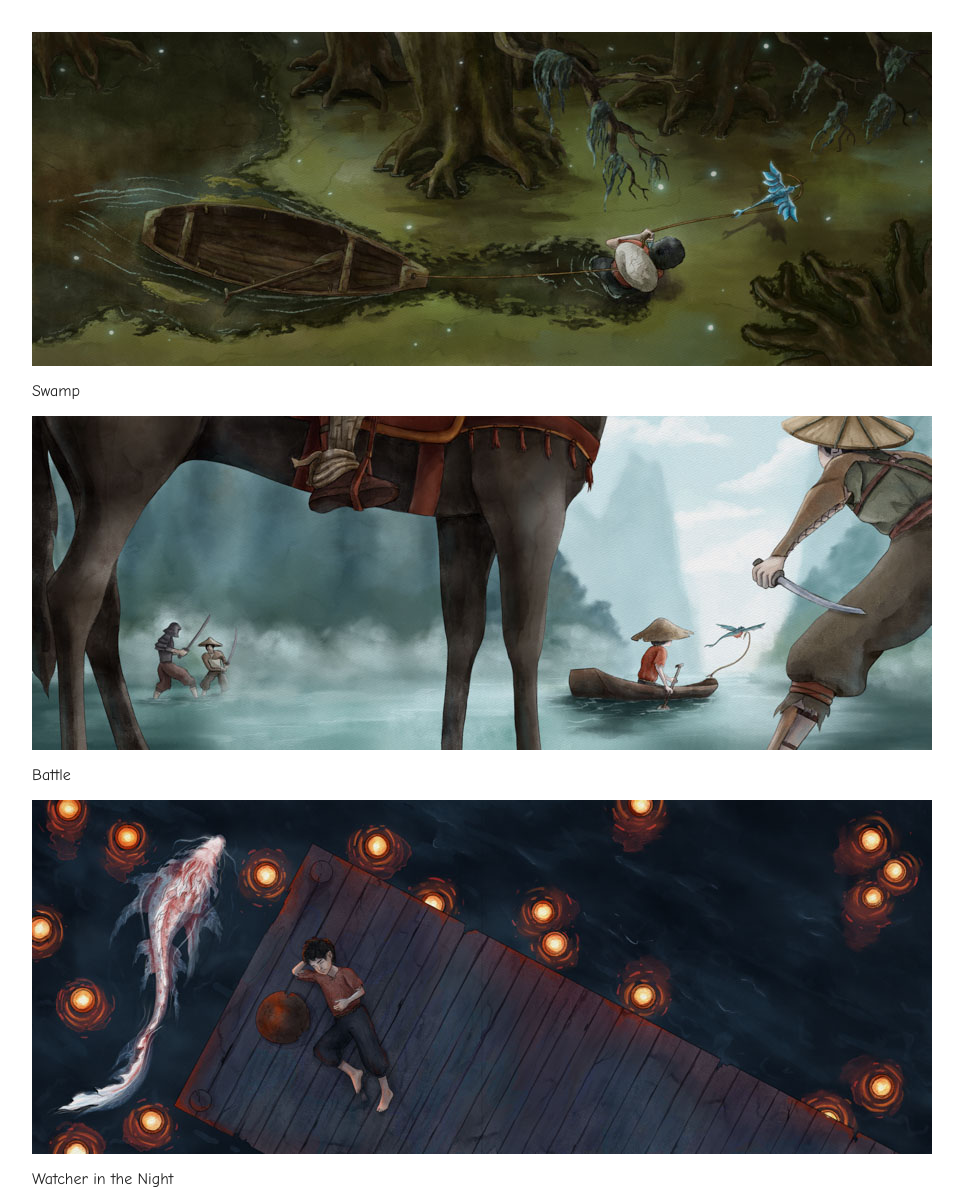
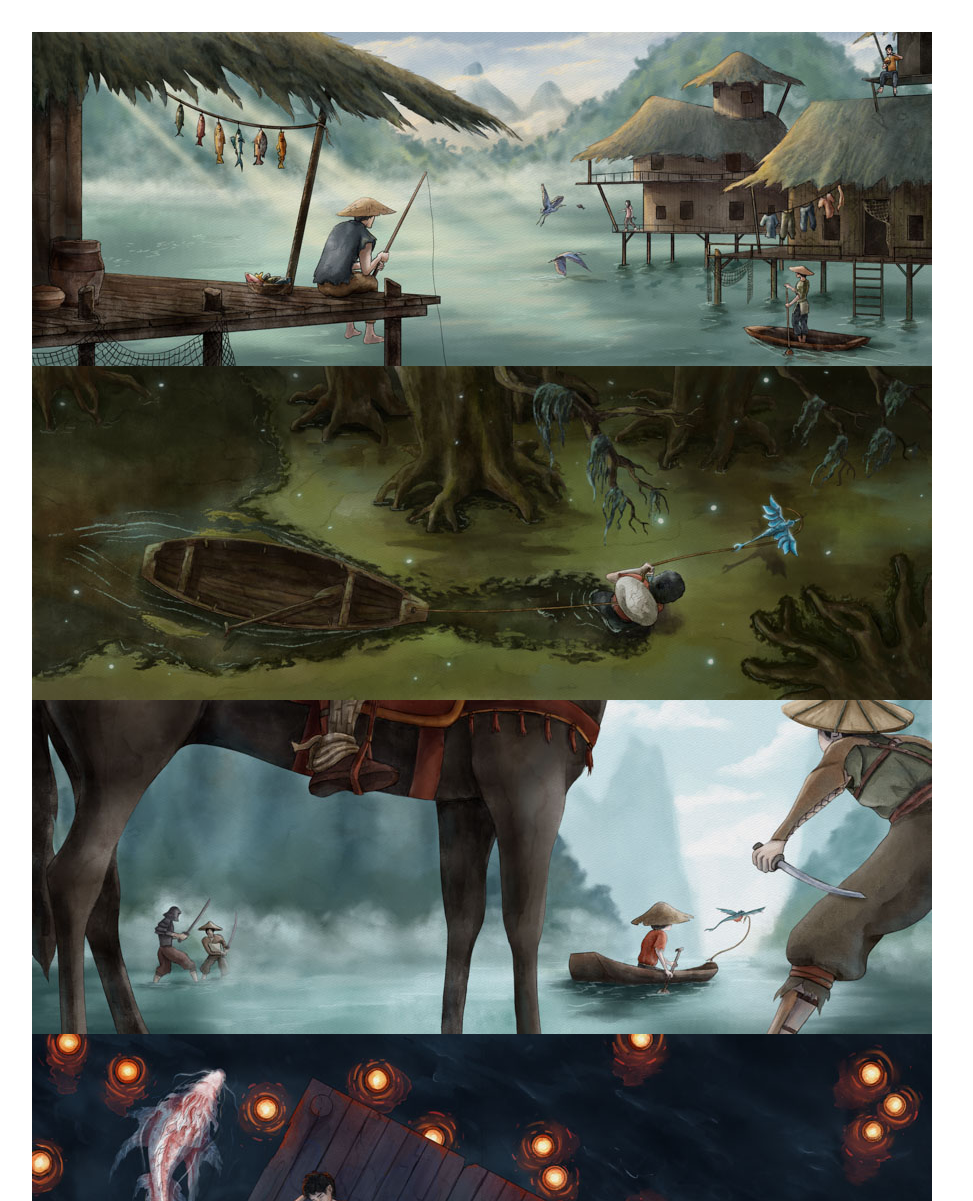
Before and after one commit to kylieguentherman/Portfolio, a plain HTML site: page index.html in a window 1280 px wide. Shown: the part 196-1397 px from the top of the page, without its empty margins (57-1030 px from the left). Drawn offline with Linux system fonts and the light colour scheme.

Commit message:
Add hero image section to index.html
Added a hero image section with a link to children's books and an illustration.

```diff
--- a/index.html
+++ b/index.html
@@ -26,26 +26,30 @@
 
     <main>
 
+      <!-- HERO IMAGE -->
+      <section class="home-hero" aria-label="Featured illustration">
+        <a href="childrens-books.html">
+          <img src="images/Village_Spread.jpg" alt="Village spread illustration by Kylie Guentherman">
+        </a>
+      </section>
+
+      <!-- MAIN ILLUSTRATION GALLERY -->
       <section class="home-gallery" aria-label="Main illustration gallery">
 
         <a class="home-gallery-item" href="childrens-books.html">
           <img src="images/Swamp_Spread.jpg" alt="Swamp spread illustration by Kylie Guentherman">
-          <p>Swamp</p>
         </a>
 
         <a class="home-gallery-item" href="childrens-books.html">
           <img src="images/Battle_Spread.jpg" alt="Battle spread illustration by Kylie Guentherman">
-          <p>Battle</p>
         </a>
 
         <a class="home-gallery-item" href="childrens-books.html">
           <img src="images/Asleep_Spread.jpg" alt="Watcher in the Night illustration by Kylie Guentherman">
-          <p>Watcher in the Night</p>
         </a>
 
         <a class="home-gallery-item" href="childrens-books.html">
           <img src="images/Cave_Spread.jpg" alt="Cave spread illustration by Kylie Guentherman">
-          <p>Cave</p>
         </a>
 
       </section>
```
